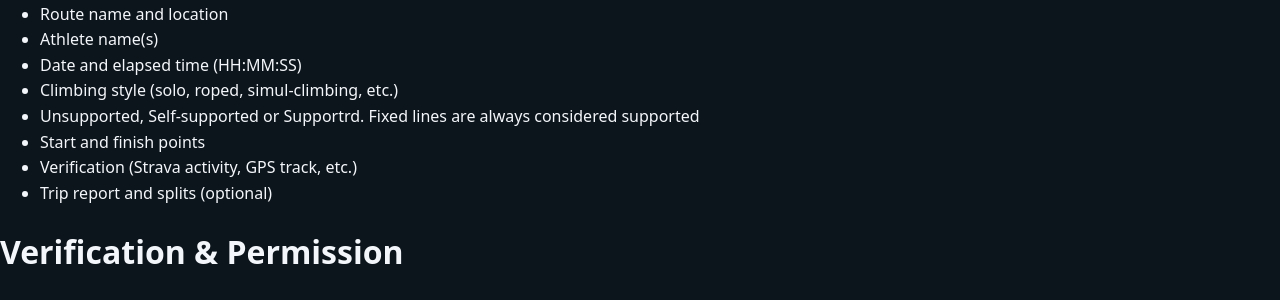
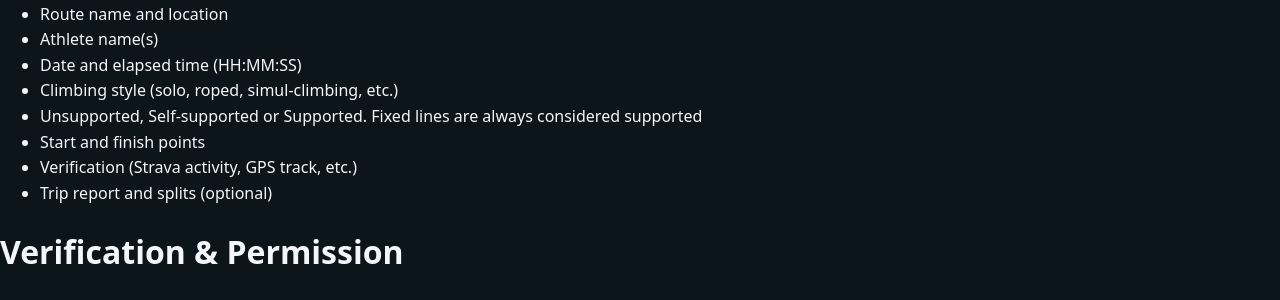
Before and after one commit to ClimbingFKT/climbingfkt.github.io, a Jekyll site: the page built from submit.html, in a window 1280 px wide. Shown: the part 428-728 px from the top of the page. Built offline with Jekyll 4.4.1, drawn with Linux system fonts in a browser that asks for light colours.

Commit message:
Update submit.html

```diff
--- a/submit.html
+++ b/submit.html
@@ -21,7 +21,7 @@ permalink: /submit/
     <li>Athlete name(s)</li>
     <li>Date and elapsed time (HH:MM:SS)</li>
     <li>Climbing style (solo, roped, simul-climbing, etc.)</li>
-    <li>Unsupported, Self-supported or Supportrd. Fixed lines are always considered supported</li>
+    <li>Unsupported, Self-supported or Supported. Fixed lines are always considered supported</li>
     <li>Start and finish points</li>
     <li>Verification (Strava activity, GPS track, etc.)</li>
     <li>Trip report and splits (optional)</li>
```
